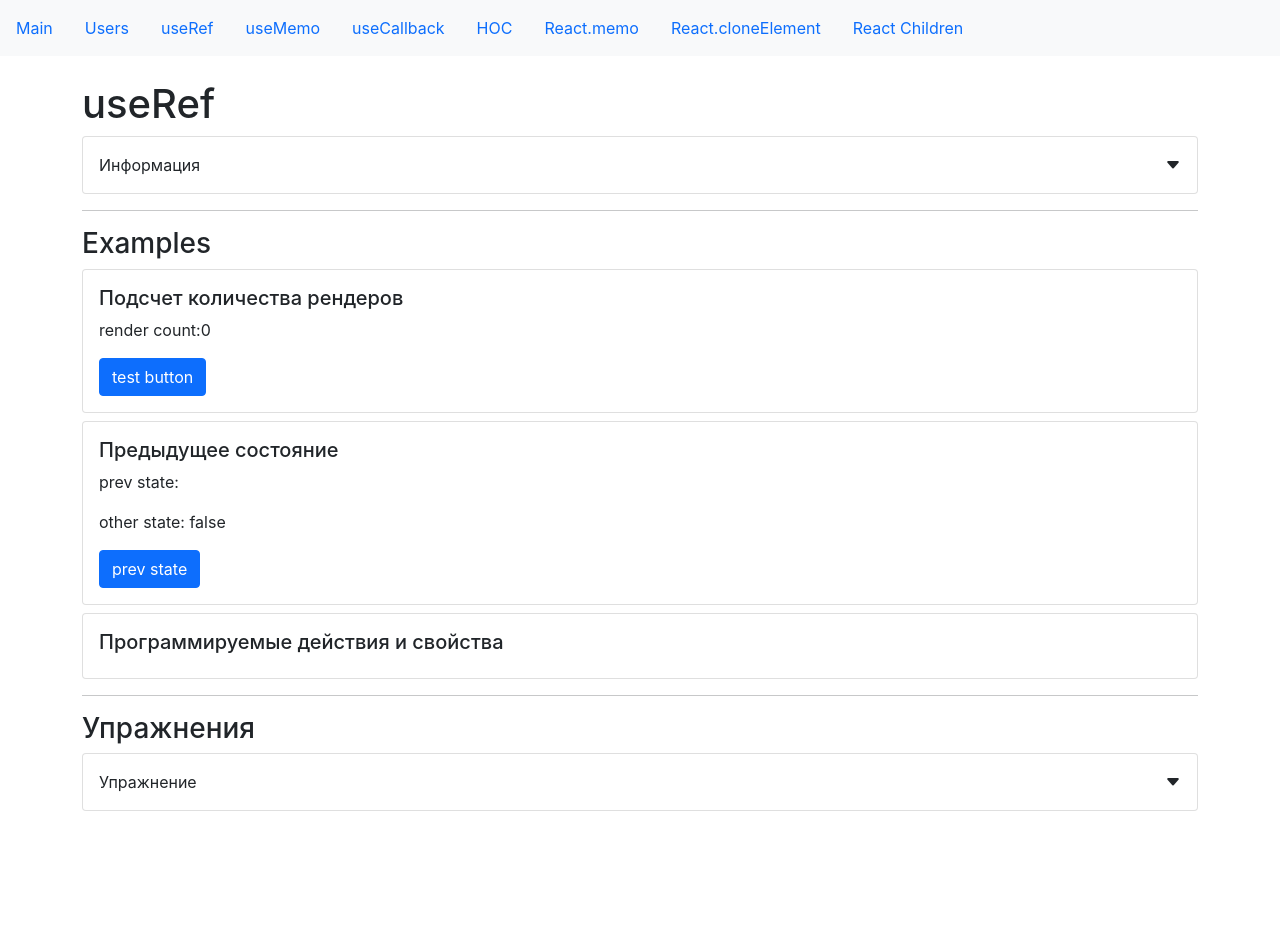
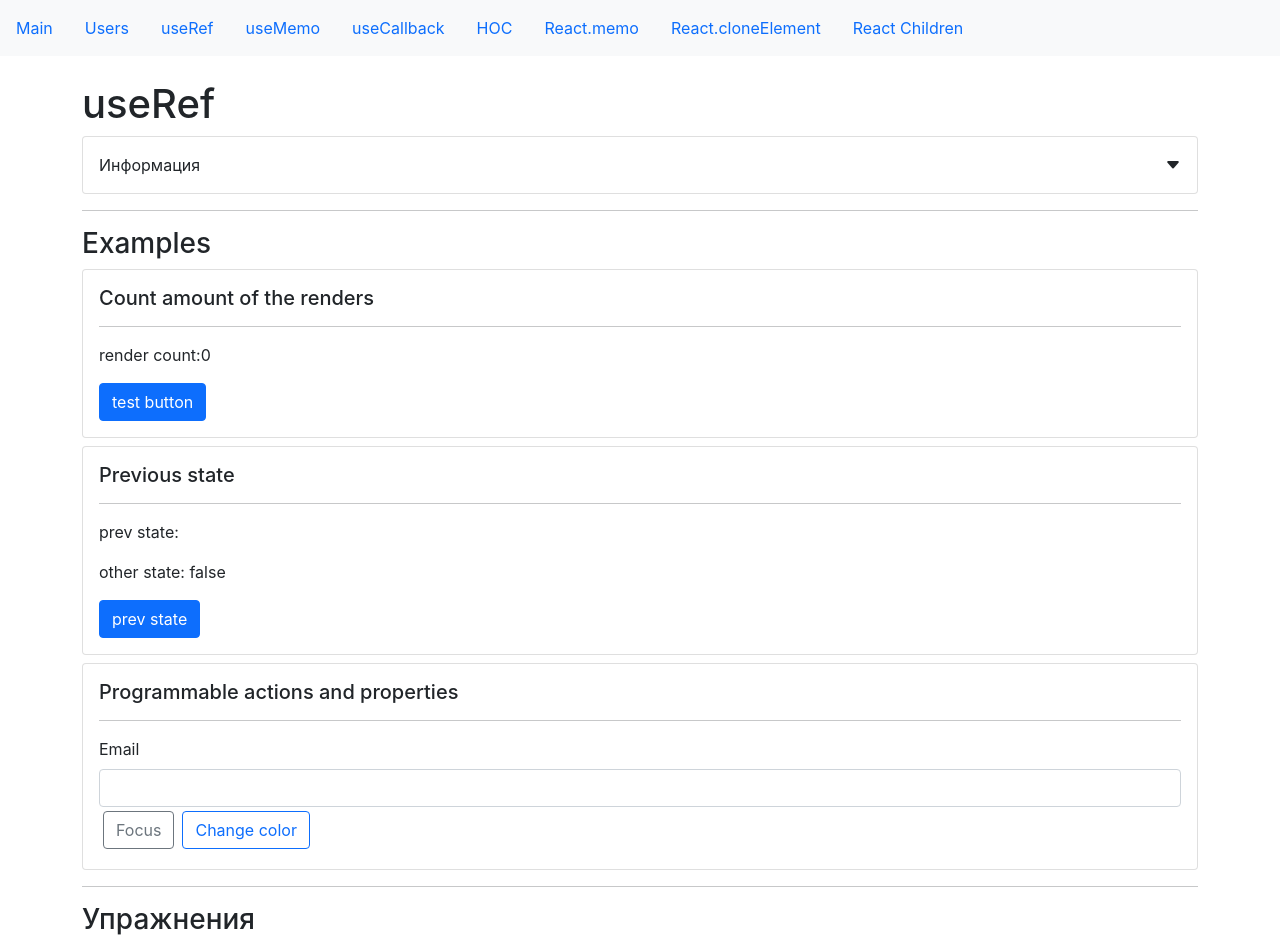
Before and after one commit to rokokos97/start-hooks, a React (Create React App) app: page /useRef in a window 1280 px wide. Shown: the top 943 px of the page. Before the commit the page ends 879 px from the top, so only its background shows below. Built offline with nearby package versions, Linux system fonts and the light colour scheme.

Commit message:
useRef => prevState.jsx => Programmable actions and properties

```diff
--- a/src/app/components/examples/useRef/prevState.jsx
+++ b/src/app/components/examples/useRef/prevState.jsx
@@ -1,6 +1,7 @@
 import React, { useEffect, useRef, useState } from "react";
 import CardWrapper from "../../common/Card";
 import SmallTitle from "../../common/typografy/smallTitle";
+import Divider from "../../common/divider";
 const PrevStateExample = () => {
     const prevState = useRef("");
     const [otherState, setOtherState] = useState("false");
@@ -12,7 +13,8 @@ const PrevStateExample = () => {
     }, [otherState]);
     return (
         <CardWrapper>
-            <SmallTitle>Предыдущее состояние</SmallTitle>
+            <SmallTitle>Previous state</SmallTitle>
+            <Divider/>
             <p>prev state: {prevState.current}</p>
             <p>other state: {otherState}</p>
             <button className={"btn btn-primary"} onClick={handleChangeState}>prev state</button>
--- a/src/app/components/examples/useRef/programmableActions.jsx
+++ b/src/app/components/examples/useRef/programmableActions.jsx
@@ -1,12 +1,32 @@
-import React from "react";
+import React, { useRef } from "react";
 import CardWrapper from "../../common/Card";
 import SmallTitle from "../../common/typografy/smallTitle";
+import Divider from "../../common/divider";
 const ProgrammableActionsExample = () => {
+    const inputRef = useRef();
+    const handelClick = (e) => {
+        e.preventDefault();
+        console.log(inputRef.current);
+        inputRef.current.focus();
+    };
+    const handelClickColor = (e) => {
+        e.preventDefault();
+        console.log(inputRef.current);
+        inputRef.current.style.background = inputRef.current.style.background ? "" : "red";
+        console.log(inputRef.current.style);
+    };
     return (
         <CardWrapper>
             <SmallTitle className="card-title">
-                Программируемые действия и свойства
+                Programmable actions and properties
             </SmallTitle>
+            <Divider/>
+            <form>
+                <label htmlFor="email" className="form-label">Email</label>
+                <input ref={inputRef} type="text" id="email" className="form-control"/>
+                    <button className={"btn btn-outline-secondary m-1"} onClick={handelClick}>Focus</button>
+                    <button className={"btn btn-outline-primary m-1"} onClick={handelClickColor}>Change color</button>
+            </form>
         </CardWrapper>
     );
 };
--- a/src/app/components/examples/useRef/renderCount.jsx
+++ b/src/app/components/examples/useRef/renderCount.jsx
@@ -1,6 +1,7 @@
 import React, { useState, useEffect, useRef } from "react";
 import CardWrapper from "../../common/Card";
 import SmallTitle from "../../common/typografy/smallTitle";
+import Divider from "../../common/divider";
 const RenderCountExample = () => {
     const renderCount = useRef(0);
     const [testState, setTestState] = useState(false);
@@ -12,7 +13,8 @@ const RenderCountExample = () => {
     });
     return (
         <CardWrapper>
-            <SmallTitle>Подсчет количества рендеров</SmallTitle>
+            <SmallTitle>Count amount of the renders</SmallTitle>
+            <Divider/>
             <p>render count:{renderCount.current}</p>
             <button className={"btn btn-primary"} onClick={toggleTest}>test button</button>
         </CardWrapper>
```
